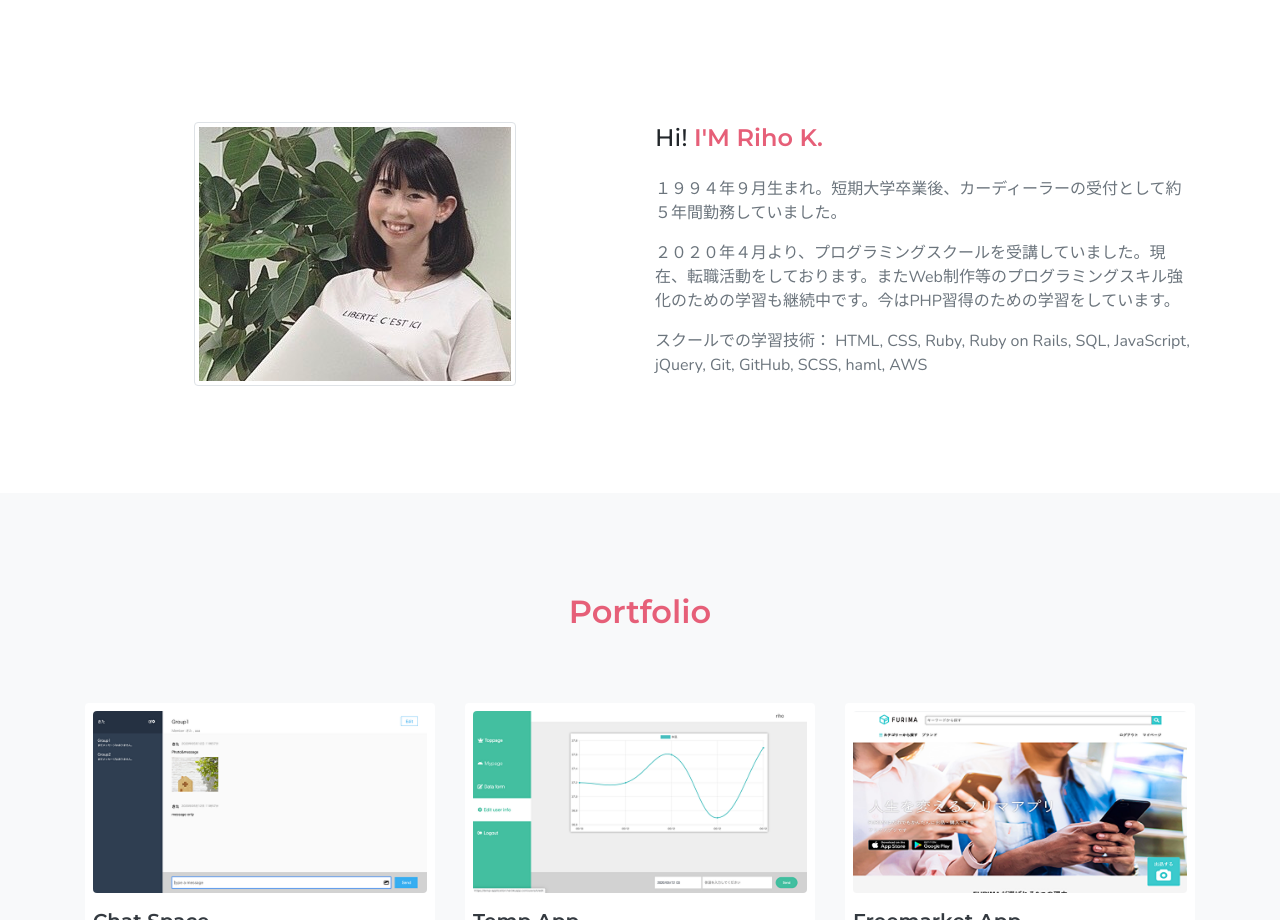
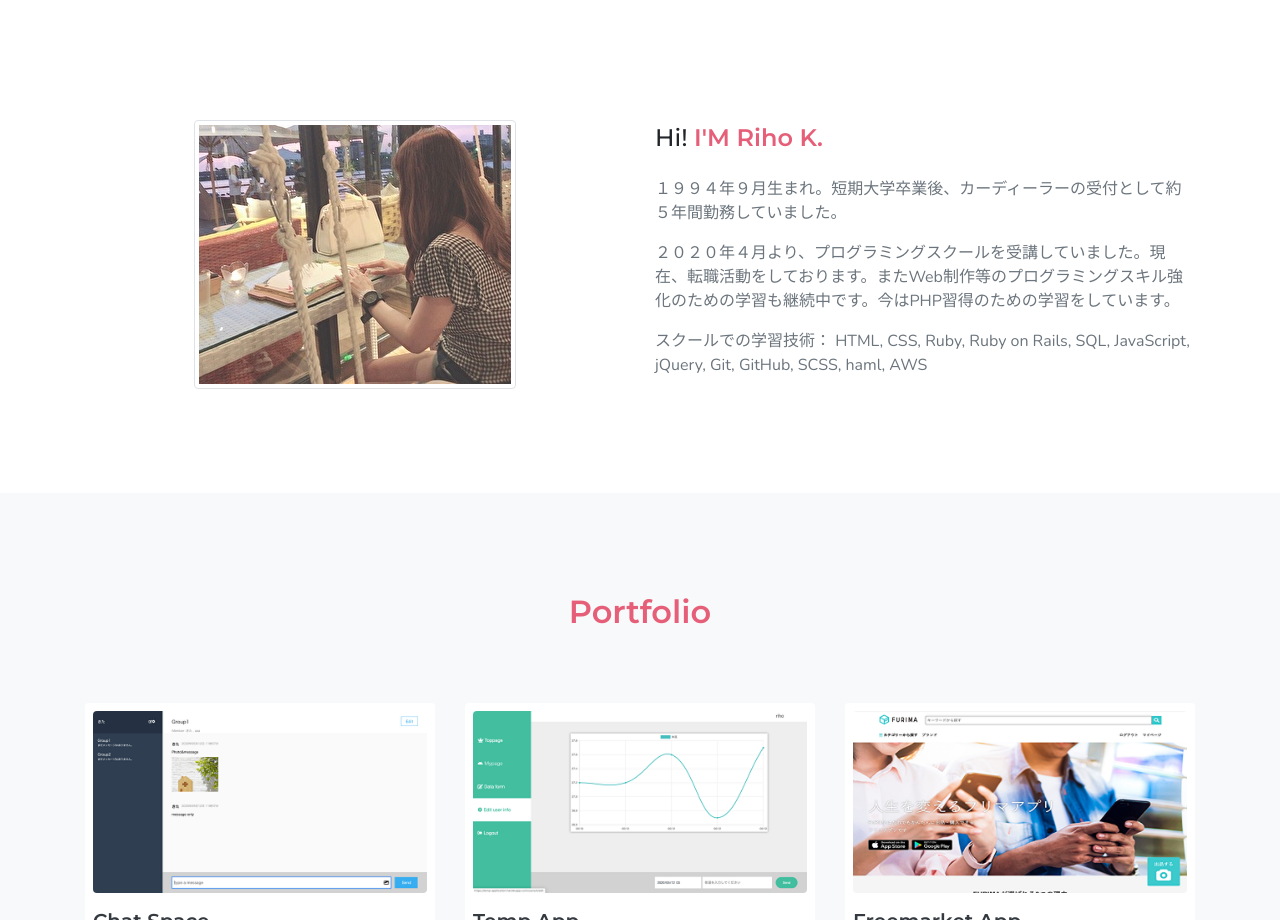
Before and after one commit to riho0025/myportfolio.github.io, a plain HTML site: page index.html in a window 1280 px wide. Shown: the part 800-1720 px from the top of the page. Drawn offline with nearby package versions, Linux system fonts and the light colour scheme; files whose address does not match are found by name.

Commit message:
update phpto

```diff
--- a/index.html
+++ b/index.html
@@ -108,7 +108,7 @@
                 <div class="row align-items-center">
                     <div class="col-lg-6">
                         <div class="mt-3">
-                            <img src="images/myimg.jpg" alt="" class="img-fluid mx-auto d-block img-thumbnail">
+                            <img src="images/newphoto.jpg" alt="" class="img-fluid mx-auto d-block img-thumbnail">
                         </div>
                     </div>
                     <div class="col-lg-6">
```
Also changed, not shown: images/newphoto.jpg (added).
